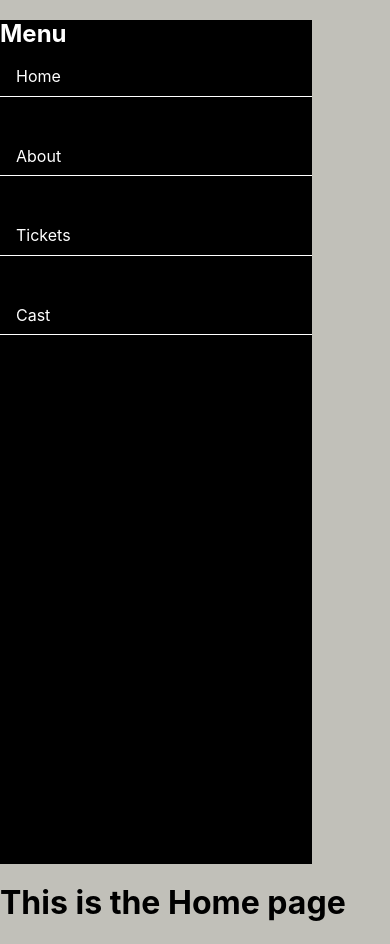
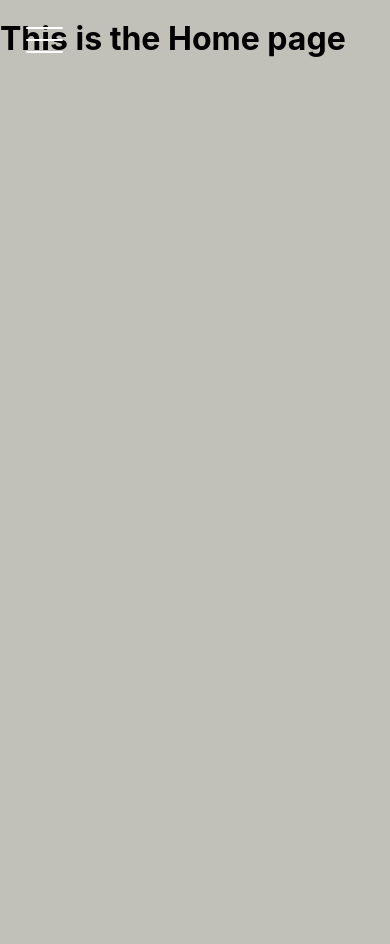
Before and after one commit to mikaelakihl/mi-graphic-tools-assignment2-jurassic-world, a Vue app: page / in a window 390 px wide. After the commit the page ends 844 px from the top, so only its background shows below. Built offline with nearby package versions, Linux system fonts and the light colour scheme.

Commit message:
feat: added styling of hamburger menu

```diff
--- a/src/components/molecules/NavigationMobile.vue
+++ b/src/components/molecules/NavigationMobile.vue
@@ -1,12 +1,32 @@
 <script lang="ts" setup>
+import { ref } from 'vue';
 import { RouterLink, RouterView } from 'vue-router'
+
+const hamburgerBtn = ref (document.querySelector('hamburgerBtn'));
+const isActive = ref(false);
+
+function toggleHamburgerMenu(){
+
+
+ isActive.value = !isActive.value;
+}
+
 
 </script>
 
 <template>
-  <div class="wrapper">
 
-<h2>Menu</h2>
+<div class="hamburger-container">
+  <button id="hamburgerbBtn" class="hamburger" @click="toggleHamburgerMenu">
+    <span class="hamburger-line"></span>
+    <span class="hamburger-line"></span>
+    <span class="hamburger-line"></span>
+  </button>
+</div>
+
+<div :class="['menu-open-wrapper', { 'active': isActive }]">
+
+<h2 class="menu-open-heading">Menu</h2>
 
 <nav class="nav-links">
   <RouterLink class="router-link" to="/">Home</RouterLink>
@@ -19,21 +39,23 @@ import { RouterLink, RouterView } from 'vue-router'
 </template>
 
 <style lang="scss" scoped>
-.wrapper{
-  background-color: black;
+
+.menu-open-wrapper{
+  background-color: $black;
   width: 80%;
   height: 100vh;
-  color: white;
+  color: $white;
+  display: none;
+}
+
+.menu-open-heading{
+  text-align: center;
 }
 
 .nav-links{
-
   display: flex;
   flex-direction: column;
   padding-bottom: 10px;
-
-
-
 
 }
 
@@ -46,4 +68,32 @@ import { RouterLink, RouterView } from 'vue-router'
   padding-left: 1rem;
 }
 
+.hamburger{
+  width: 50px;
+    height: 50px;
+    background: transparent;
+    border: 0;
+    position: fixed;
+    left: 20px;
+    top: 20px;
+    z-index: 3;
+}
+
+.hamburger-line{
+  display: block;
+    width: 37px;
+    height: 2px;
+    background-color: $white;
+    border-radius: 6px;
+    margin-bottom: 10px;
+    transition: all 0.3s ease-in-out;
+}
+
+.active{
+  display: block;
+  position: fixed;
+
+}
+
+
 </style>
```
